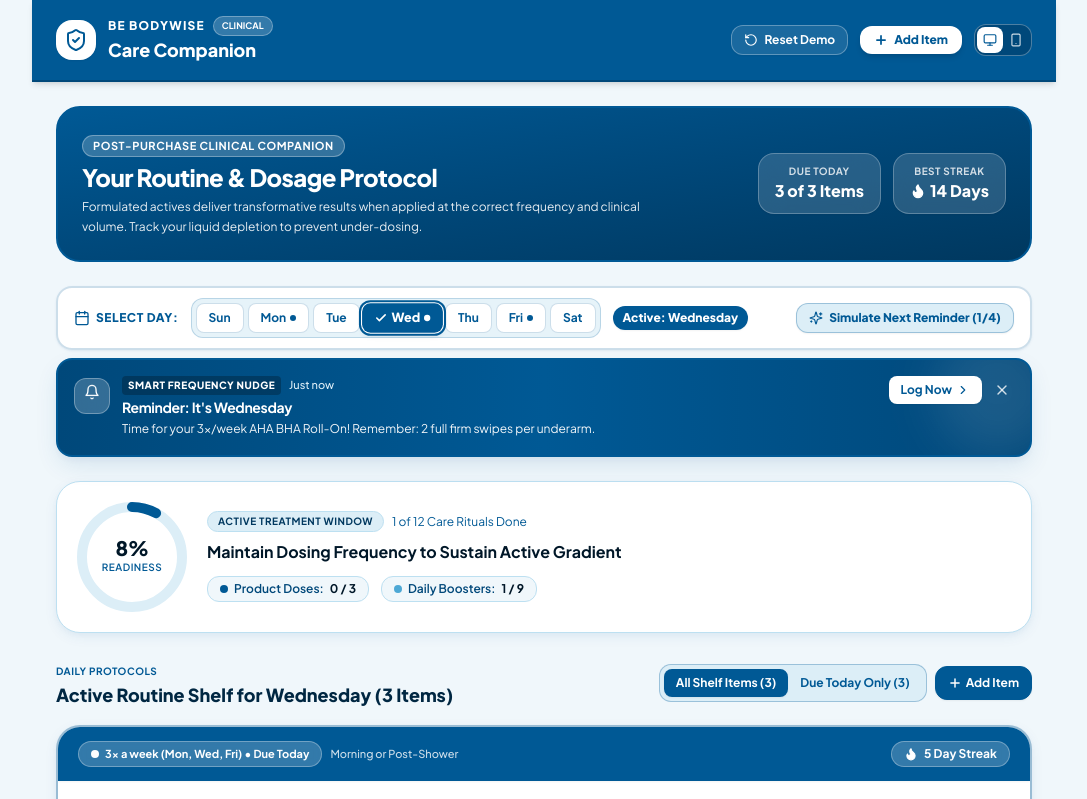
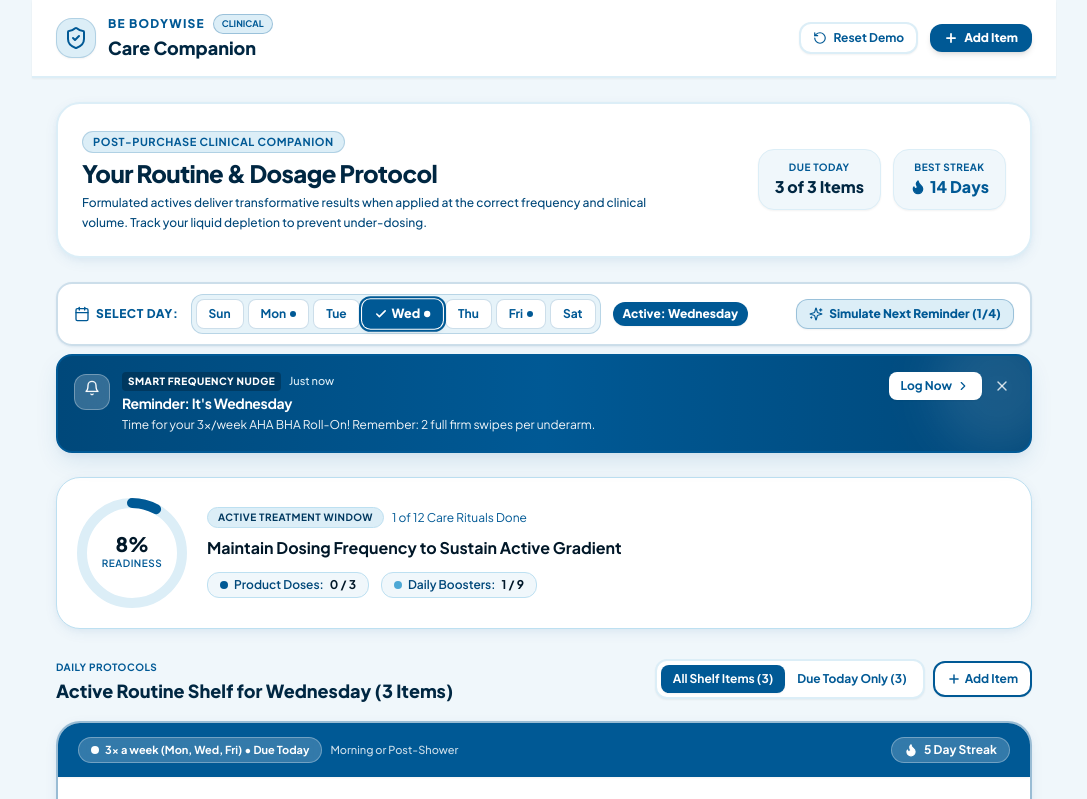
Before and after one commit to businessbyishita/BeBodywise-care-companion, a React (Vite) app: page / in a window 1280 px wide. Shown: the top 799 px of the page, without its empty margins (96-1183 px from the left). Built offline with nearby package versions, Linux system fonts and the light colour scheme.

Commit message:
Update App.jsx

```diff
--- a/src/App.jsx
+++ b/src/App.jsx
@@ -11,8 +11,6 @@ import {
   Flame,
   ChevronRight,
   SlidersHorizontal,
-  Smartphone,
-  Monitor,
   HeartHandshake,
   Coffee,
   Check
@@ -29,7 +27,7 @@ import AddProductDrawer from './components/AddProductDrawer';
 import BottleMatchModal from './components/BottleMatchModal';
 import ProductDetailModal from './components/ProductDetailModal';
 
-const STORAGE_KEY = 'bodywise_care_companion_state_v6';
+const STORAGE_KEY = 'bodywise_care_companion_state_v7';
 
 const DAY_NAMES = ['Sunday', 'Monday', 'Tuesday', 'Wednesday', 'Thursday', 'Friday', 'Saturday'];
 
@@ -81,9 +79,6 @@ export default function App() {
 
   // Shelf view mode: 'all' (default: nothing disappears, rest days clearly highlighted!) or 'due_only'
   const [shelfFilter, setShelfFilter] = useState('all');
-
-  // Mobile container preview mode toggle ('desktop' | 'mobile-frame')
-  const [viewMode, setViewMode] = useState('desktop');
 
   // Modals & Drawers
   const [isAddDrawerOpen, setIsAddDrawerOpen] = useState(false);
@@ -250,30 +245,26 @@ export default function App() {
         </div>
       )}
 
-      {/* Main Container Wrapper (Responsive / Mobile-frame toggleable) */}
-      <div className={`w-full transition-all duration-300 ${
-        viewMode === 'mobile-frame'
-          ? 'max-w-md my-6 rounded-[44px] shadow-2xl border-[10px] border-[#002742] bg-[#F0F7FB] overflow-hidden ring-8 ring-[#005995]/20'
-          : 'max-w-5xl'
-      }`}>
-        {/* ================= HEADER IN PROMINENT BRAND #005995 ================= */}
-        <header className="sticky top-0 z-40 bg-[#005995] text-white border-b-2 border-[#00487A] px-4 sm:px-6 py-4 shadow-md">
+      {/* Main web application container */}
+      <div className="w-full max-w-5xl">
+        {/* ================= HEADER IN CRISP WHITE WITH #005995 ACCENTS ================= */}
+        <header className="sticky top-0 z-40 bg-white border-b-2 border-[#DCEEF7] px-4 sm:px-6 py-3.5 shadow-sm backdrop-blur-md">
           <div className="flex items-center justify-between">
-            {/* Brand Logo & Clinical Subtitle */}
+            {/* Brand Logo & Clinical Subtitle in White Card with Blue Text */}
             <div className="flex items-center gap-3">
-              <div className="w-10 h-10 rounded-2xl bg-white flex items-center justify-center text-[#005995] shadow-sm">
+              <div className="w-10 h-10 rounded-2xl bg-[#DCEEF7] border border-[#005995]/20 flex items-center justify-center text-[#005995] shadow-sm">
                 <ShieldCheck className="w-6 h-6 text-[#005995]" />
               </div>
               <div>
                 <div className="flex items-center gap-2">
-                  <span className="text-xs font-black tracking-widest uppercase text-white">
+                  <span className="text-xs font-black tracking-widest uppercase text-[#005995]">
                     BE BODYWISE
                   </span>
-                  <span className="px-2 py-0.5 rounded-full text-[9px] font-bold bg-white/20 text-white border border-white/30 backdrop-blur-sm">
+                  <span className="px-2 py-0.5 rounded-full text-[9px] font-bold bg-[#DCEEF7] text-[#005995] border border-[#005995]/30">
                     CLINICAL
                   </span>
                 </div>
-                <h1 className="text-base sm:text-lg font-black text-white leading-tight">
+                <h1 className="text-base sm:text-lg font-black text-[#002742] leading-tight">
                   Care Companion
                 </h1>
               </div>
@@ -281,14 +272,14 @@ export default function App() {
 
             {/* Header Right Actions */}
             <div className="flex items-center gap-2 sm:gap-3">
-              {/* Reset Demo Button */}
+              {/* Reset Demo Button in White with Blue Border */}
               <button
                 type="button"
                 onClick={handleResetDemo}
-                className="px-3 py-1.5 rounded-xl border border-white/30 bg-white/10 hover:bg-white/20 text-white text-xs font-bold flex items-center gap-1.5 transition-all shadow-sm backdrop-blur-sm"
+                className="px-3 py-1.5 rounded-xl border-2 border-[#DCEEF7] hover:border-[#005995] bg-white hover:bg-[#F0F7FB] text-[#005995] text-xs font-bold flex items-center gap-1.5 transition-all shadow-sm"
                 title="Reset all routine doses and bottle depletion levels to initial demo state"
               >
-                <RotateCcw className="w-3.5 h-3.5 text-white" />
+                <RotateCcw className="w-3.5 h-3.5 text-[#005995]" />
                 <span className="hidden sm:inline">Reset Demo</span>
               </button>
 
@@ -296,72 +287,49 @@ export default function App() {
               <button
                 type="button"
                 onClick={() => setIsAddDrawerOpen(true)}
-                className="px-3.5 py-1.5 rounded-xl bg-white text-[#005995] hover:bg-[#F0F7FB] text-xs font-extrabold flex items-center gap-1.5 transition-all shadow-md active:scale-95"
+                className="px-3.5 py-1.5 rounded-xl bg-[#005995] hover:bg-[#00487A] text-white text-xs font-extrabold flex items-center gap-1.5 transition-all shadow-md active:scale-95"
               >
                 <Plus className="w-3.5 h-3.5 stroke-[3]" />
                 <span className="hidden sm:inline">Add Item</span>
               </button>
 
-              {/* Viewport Frame Toggle */}
-              <div className="hidden lg:flex items-center border border-white/30 rounded-xl overflow-hidden p-0.5 bg-[#00487A]">
-                <button
-                  type="button"
-                  onClick={() => setViewMode('desktop')}
-                  className={`p-1.5 rounded-lg text-xs transition-colors ${
-                    viewMode === 'desktop' ? 'bg-white text-[#005995] shadow-sm font-bold' : 'text-white/80 hover:text-white'
-                  }`}
-                  title="Full-width Desktop View"
-                >
-                  <Monitor className="w-3.5 h-3.5" />
-                </button>
-                <button
-                  type="button"
-                  onClick={() => setViewMode('mobile-frame')}
-                  className={`p-1.5 rounded-lg text-xs transition-colors ${
-                    viewMode === 'mobile-frame' ? 'bg-white text-[#005995] shadow-sm font-bold' : 'text-white/80 hover:text-white'
-                  }`}
-                  title="Mobile App Viewport Frame"
-                >
-                  <Smartphone className="w-3.5 h-3.5" />
-                </button>
-              </div>
             </div>
           </div>
         </header>
 
         {/* ================= MAIN CONTENT ================= */}
         <main className="p-4 sm:p-6 space-y-6">
-          {/* Welcome & Clinical Intent Hero Banner */}
-          <div className="flex flex-col sm:flex-row sm:items-center justify-between gap-4 p-5 sm:p-6 rounded-3xl bg-gradient-to-br from-[#005995] via-[#00487A] to-[#00385F] text-white shadow-bodywise border-2 border-[#005995]">
+          {/* Welcome & Clinical Intent Banner in Crisp White with Blue Typography */}
+          <div className="flex flex-col sm:flex-row sm:items-center justify-between gap-4 p-5 sm:p-6 rounded-3xl bg-white text-[#002742] shadow-warm border-2 border-[#DCEEF7]">
             <div className="space-y-1 max-w-xl">
-              <span className="inline-block text-[11px] font-bold tracking-wider uppercase px-2.5 py-0.5 rounded-full bg-white/20 text-white border border-white/30">
+              <span className="inline-block text-[11px] font-bold tracking-wider uppercase px-2.5 py-0.5 rounded-full bg-[#DCEEF7] text-[#005995] border border-[#005995]/20">
                 Post-Purchase Clinical Companion
               </span>
-              <h2 className="text-xl sm:text-2xl font-black text-white tracking-tight mt-1">
+              <h2 className="text-xl sm:text-2xl font-black text-[#002742] tracking-tight mt-1">
                 Your Routine & Dosage Protocol
               </h2>
-              <p className="text-xs text-white/90 leading-relaxed font-normal">
+              <p className="text-xs text-[#00487A] leading-relaxed font-medium">
                 Formulated actives deliver transformative results when applied at the correct frequency and clinical volume. Track your liquid depletion to prevent under-dosing.
               </p>
             </div>
 
-            {/* Quick summary stats in semi-transparent glass */}
+            {/* Quick summary stats in crisp white/light blue cards */}
             <div className="flex items-center gap-3 self-start sm:self-auto pt-1 sm:pt-0">
-              <div className="px-4 py-2.5 rounded-2xl bg-white/15 backdrop-blur-md border border-white/25 text-center shadow-sm">
-                <p className="text-[10px] font-bold text-white/80 uppercase tracking-wider">Due Today</p>
-                <p className="text-base font-black text-white">{productsScheduledToday.length} of {activeProducts.length} Items</p>
+              <div className="px-4 py-2.5 rounded-2xl bg-[#F0F7FB] border border-[#DCEEF7] text-center shadow-sm">
+                <p className="text-[10px] font-bold text-[#005995] uppercase tracking-wider">Due Today</p>
+                <p className="text-base font-black text-[#002742]">{productsScheduledToday.length} of {activeProducts.length} Items</p>
               </div>
-              <div className="px-4 py-2.5 rounded-2xl bg-white/15 backdrop-blur-md border border-white/25 text-center shadow-sm">
-                <p className="text-[10px] font-bold text-white/80 uppercase tracking-wider">Best Streak</p>
-                <p className="text-base font-black text-white flex items-center justify-center gap-1">
-                  <Flame className="w-4 h-4 fill-white text-white" />
+              <div className="px-4 py-2.5 rounded-2xl bg-[#F0F7FB] border border-[#DCEEF7] text-center shadow-sm">
+                <p className="text-[10px] font-bold text-[#005995] uppercase tracking-wider">Best Streak</p>
+                <p className="text-base font-black text-[#005995] flex items-center justify-center gap-1">
+                  <Flame className="w-4 h-4 fill-[#005995] text-[#005995]" />
                   <span>{Math.max(...activeProducts.map(p => p.streakDays), 0)} Days</span>
                 </p>
               </div>
             </div>
           </div>
 
-          {/* 1. Smart Frequency Reminders & Prominently Highlighted Day Switcher */}
+          {/* 1. Smart Frequency Reminders & Highlighted Day Switcher */}
           <section className="space-y-2">
             <NotificationBanner
               currentDayOfWeek={simulatedDay}
@@ -400,7 +368,7 @@ export default function App() {
 
               {/* Shelf Filter Toggle */}
               <div className="flex items-center gap-2 self-start sm:self-auto">
-                <div className="flex items-center p-1 bg-[#DCEEF7] rounded-xl border border-[#005995]/30 text-xs font-bold">
+                <div className="flex items-center p-1 bg-white rounded-xl border-2 border-[#DCEEF7] text-xs font-bold shadow-sm">
                   <button
                     type="button"
                     onClick={() => setShelfFilter('all')}
@@ -428,7 +396,7 @@ export default function App() {
                 <button
                   type="button"
                   onClick={() => setIsAddDrawerOpen(true)}
-                  className="text-xs font-bold text-white bg-[#005995] hover:bg-[#00487A] flex items-center gap-1 px-3 py-2 rounded-xl border border-[#005995] transition-colors shadow-sm"
+                  className="text-xs font-bold text-[#005995] hover:text-white bg-white hover:bg-[#005995] flex items-center gap-1 px-3 py-2 rounded-xl border-2 border-[#005995] transition-colors shadow-sm"
                 >
                   <Plus className="w-3.5 h-3.5 stroke-[2.5]" />
                   <span>Add Item</span>
@@ -454,17 +422,17 @@ export default function App() {
           </section>
 
           {/* Educational Clinical Footer Card */}
-          <footer className="p-5 rounded-3xl bg-white border-2 border-[#005995]/20 shadow-warm text-center space-y-2">
-            <div className="w-8 h-8 rounded-full bg-[#005995] flex items-center justify-center mx-auto text-white shadow-sm">
-              <ShieldCheck className="w-4 h-4 text-white" />
+          <footer className="p-5 rounded-3xl bg-white border-2 border-[#DCEEF7] shadow-sm text-center space-y-2">
+            <div className="w-8 h-8 rounded-full bg-[#DCEEF7] flex items-center justify-center mx-auto text-[#005995] border border-[#005995]/20">
+              <ShieldCheck className="w-4 h-4 text-[#005995]" />
             </div>
             <h4 className="text-xs font-bold uppercase tracking-wider text-[#005995]">
               The Be Bodywise Clinical Commitment
             </h4>
-            <p className="text-xs text-[#00487A] max-w-lg mx-auto leading-relaxed">
+            <p className="text-xs text-[#00487A] max-w-lg mx-auto leading-relaxed font-medium">
               Dermatologically tested formulations designed for female physiology. Active ingredients calibrated to deliver clinical cellular turnover over a 4–12 week period.
             </p>
-            <div className="pt-2 text-[11px] text-[#005995] font-semibold">
+            <div className="pt-2 text-[11px] text-[#005995] font-bold">
               Bodywise Care Companion • Interactive Post-Purchase Experience
             </div>
           </footer>
```
